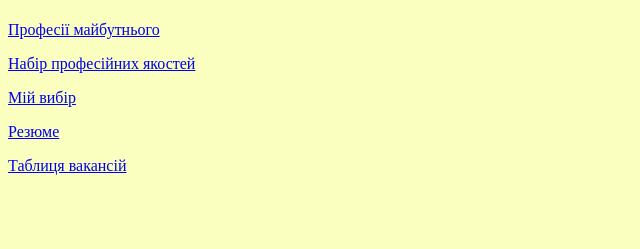
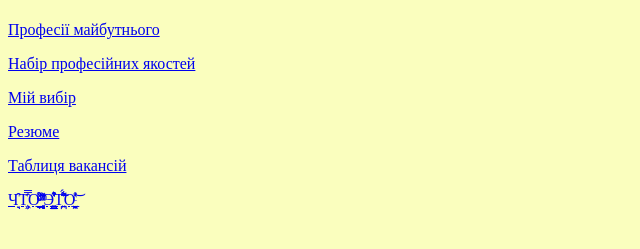
Before and after one commit to rak-chikibryak/rak-chikibryak.github.io, a plain HTML site: page refs.html in a window 1280 px wide. Shown: the part 59-308 px from the top of the page, without its empty margins (0-640 px from the left). Drawn offline with Linux system fonts and the light colour scheme.

Commit message:
Update refs.html

```diff
--- a/refs.html
+++ b/refs.html
@@ -14,6 +14,8 @@
 	<p><a href="site3.html" target="main">Мій вибір</a></p>
 	<p><a href="resume.html" target="main">Резюме</a></p>
 	<p><a href="headhunter.html" target="main">Таблиця вакансій</a></p>
+	<p><a href="lorem.html" target="main">
+Ч̘̖̑Т̧̦͖̂̿О̴͔̲̟̤̠̤̫̏ͨ̊ͨ̃ͩ͌ ̻͓͔̹̜ͮͪͫ̽̈͗ͩЭ͇̱̯̝͇͚̺͒͑͛͒Т̪͍͋́̈̃͌̋̑О͙̲̯̭̮ͨ̓̊̒͝</a></p>
 
 </body>
 </html>
```
